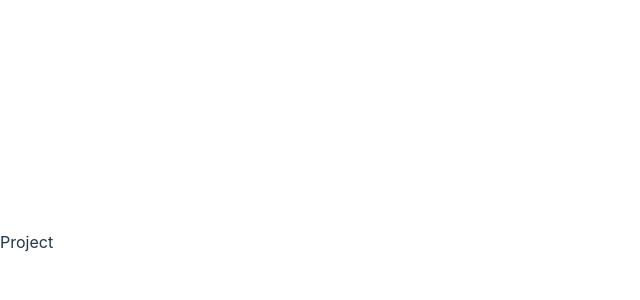
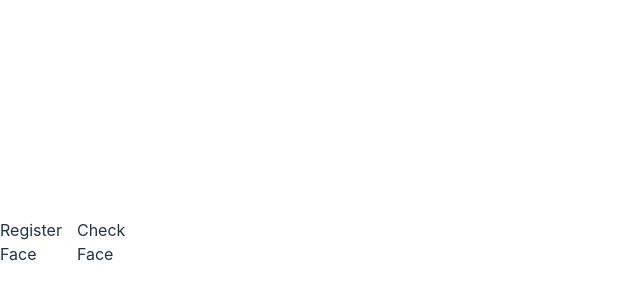
Before and after one commit to Muhammad-Zain01/facial-recognition-client, a React (Vite) app: page / in a window 1280 px wide. Shown: the part 158-458 px from the top of the page, without its empty margins (0-640 px from the left). Built offline with nearby package versions, Linux system fonts and the light colour scheme.

Commit message:
Update App.tsx

```diff
--- a/src/App.tsx
+++ b/src/App.tsx
@@ -1,7 +1,12 @@
+import React from "react"
+
 function App() {
   return (
     <>
-      <div>Project</div>
+      <div style={{display: 'flex'}}>
+        <div style={{width: '40%'}}>Register Face</div>
+        <div style={{width: '40%'}}>Check Face</div>
+      </div>
     </>
   )
 }
```
